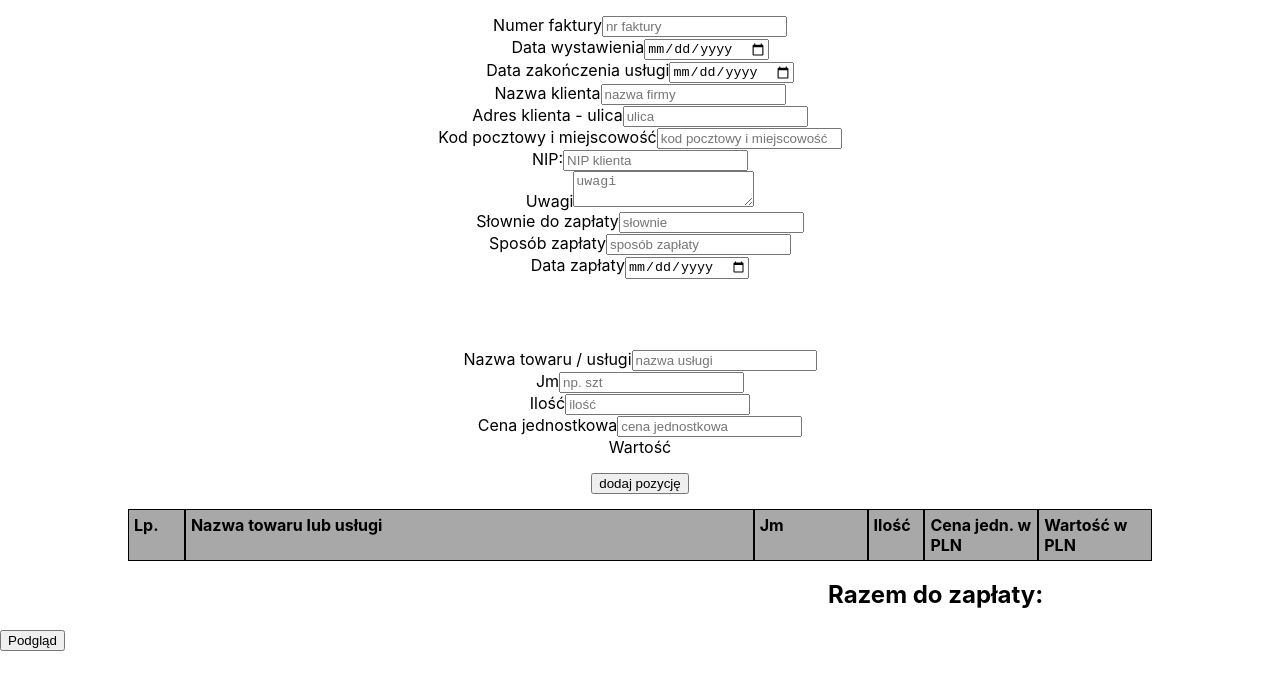
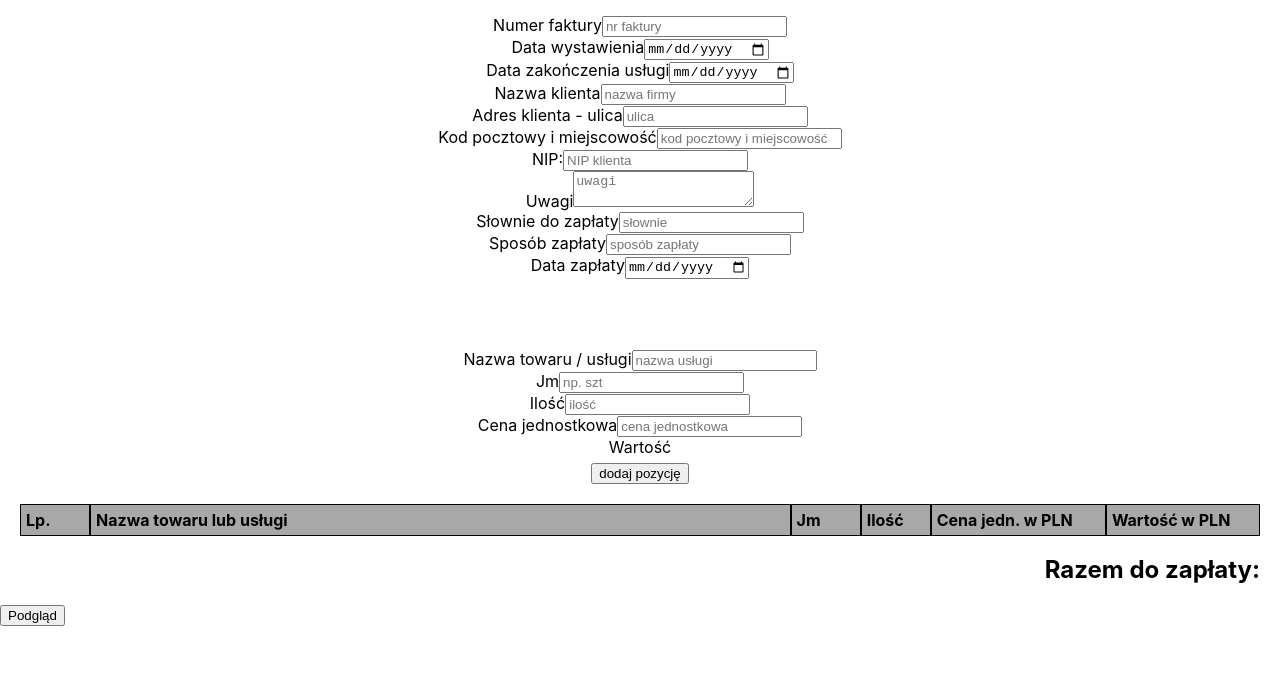
Before and after one commit to aleksandra-rybinska/invoice-generator, a React (Create React App) app: page / in a window 1280 px wide. Shown: the top 690 px of the page. Built offline with nearby package versions, Linux system fonts and the light colour scheme.

Commit message:
invoice styles updated

```diff
--- a/src/App.js
+++ b/src/App.js
@@ -9,6 +9,7 @@ import SellerDetails from './components/SellerDetails';
 import ClientDetails from './components/ClientDetails';
 import Notes from './components/Notes';
 import PaymentDetails from './components/PaymentDetails';
+import Sing from './components/Sing';
 
 function App() {
     const [showInvoice, setShowInvoice] = useState(false);
@@ -29,7 +30,7 @@ function App() {
                         <PaymentDetails />
                         <Notes />
                     </div>
-                    <p>podpis</p>
+                    <Sing />
                     <p>
                         Sprzedawca zwolniony podmiotowo z podatku od towarów i
                         usług [dostawa towarów lub świadczenie usług zwolnione
--- a/src/components/ClientDetails.js
+++ b/src/components/ClientDetails.js
@@ -4,8 +4,8 @@ const ClientDetails = () => {
     const { invoiceData } = useInvoice();
 
     return (
-        <div className='details-clients'>
-            <h2>Nabywca</h2>
+        <div className='details-container'>
+            <h2 className='details-title'>Nabywca</h2>
             <p>{invoiceData.clientName}</p>
             <p>{invoiceData.clientAddress1}</p>
             <p>{invoiceData.clientAddress2}</p>
--- a/src/components/PositionsTable.js
+++ b/src/components/PositionsTable.js
@@ -28,7 +28,7 @@ const PositionsTable = () => {
 
             {positionsList.map((item, index) => {
                 return (
-                    <div className='grid-row'>
+                    <div key={item.id} className='grid-row'>
                         <p>{index + 1}</p>
                         <p>{item.description}</p>
                         <p>{item.jm}</p>
@@ -38,7 +38,9 @@ const PositionsTable = () => {
                     </div>
                 );
             })}
-            <h2 className='total'>Razem do zapłaty:</h2>
+            <div className='total'>
+                <h2>Razem do zapłaty:{}</h2>
+            </div>
         </section>
     );
 };
--- a/src/components/SellerDetails.js
+++ b/src/components/SellerDetails.js
@@ -1,7 +1,7 @@
 const SellerDetails = () => {
     return (
-        <div className='details-my'>
-            <h2>Sprzedawca</h2>
+        <div className='details-container'>
+            <h2 className='details-title'>Sprzedawca</h2>
             <p>"RJR" ROMAN RYBIŃSKI - usługi, produkcja i montaże</p>
             <p>ul. Michała Faradaya 54</p>
             <p>42-202 Częstochowa</p>
--- /dev/null
+++ b/src/components/Sing.js
@@ -0,0 +1,14 @@
+const Sing = () => {
+    return (
+        <div className='sign'>
+            <div className='sign-container'>
+                <p>Podpis osoby uprawnionej do wystawienia faktury</p>
+            </div>
+            <div className='sign-container'>
+                <p>Podpis osoby uprawnionej do odbioru faktury</p>
+            </div>
+        </div>
+    );
+};
+
+export default Sing;
--- a/src/styles.css
+++ b/src/styles.css
@@ -4,6 +4,10 @@ body {
 
 body ul {
   list-style: none;
+}
+
+body p {
+  margin: 6px;
 }
 
 .nav {
@@ -37,6 +41,15 @@ body ul {
   display: flex;
   -ms-flex-pack: distribute;
       justify-content: space-around;
+}
+
+.details-container {
+  width: 100%;
+  margin: 0 20px;
+}
+
+.details-title {
+  border-bottom: 1px solid black;
 }
 
 .date {
@@ -80,15 +93,14 @@ body ul {
 }
 
 .grid {
-  margin: 0 auto;
-  width: 80%;
+  margin: 20px 20px 0 20px;
 }
 
 .grid-row {
   display: -ms-grid;
   display: grid;
-  -ms-grid-columns: 0.5fr 5fr 1fr 0.5fr 1fr 1fr;
-      grid-template-columns: 0.5fr 5fr 1fr 0.5fr 1fr 1fr;
+  -ms-grid-columns: 0.5fr 5fr 0.5fr 0.5fr 1.25fr 1.1fr;
+      grid-template-columns: 0.5fr 5fr 0.5fr 0.5fr 1.25fr 1.1fr;
 }
 
 .grid-row:first-child {
@@ -102,6 +114,29 @@ body ul {
 }
 
 .total {
-  margin-left: 700px;
+  display: -webkit-box;
+  display: -ms-flexbox;
+  display: flex;
+  -webkit-box-pack: end;
+      -ms-flex-pack: end;
+          justify-content: flex-end;
+  margin-left: 20px;
+}
+
+.sign {
+  display: -webkit-box;
+  display: -ms-flexbox;
+  display: flex;
+  -webkit-box-orient: horizontal;
+  -webkit-box-direction: normal;
+      -ms-flex-direction: row;
+          flex-direction: row;
+  -ms-flex-pack: distribute;
+      justify-content: space-around;
+  margin: 150px 0 50px 0;
+}
+
+.sign-container {
+  border-top: 1px solid black;
 }
 /*# sourceMappingURL=styles.css.map */
--- a/src/styles.scss
+++ b/src/styles.scss
@@ -2,6 +2,9 @@ body {
     margin: 0 auto;
     ul {
         list-style: none;
+    }
+    & p {
+        margin: 6px;
     }
 }
 .nav {
@@ -17,6 +20,13 @@ body {
 .details {
     display: flex;
     justify-content: space-around;
+    &-container {
+        width: 100%;
+        margin: 0 20px;
+    }
+    &-title {
+        border-bottom: 1px solid black;
+    }
 }
 .date {
     display: flex;
@@ -40,11 +50,10 @@ body {
     margin: 15px;
 }
 .grid {
-    margin: 0 auto;
-    width: 80%;
+    margin: 20px 20px 0 20px;
     &-row {
         display: grid;
-        grid-template-columns: 0.5fr 5fr 1fr 0.5fr 1fr 1fr;
+        grid-template-columns: 0.5fr 5fr 0.5fr 0.5fr 1.25fr 1.1fr;
         &:first-child {
             background: #a8a8a8;
         }
@@ -56,5 +65,16 @@ body {
     }
 }
 .total {
-    margin-left: 700px;
+    display: flex;
+    justify-content: flex-end;
+    margin-left: 20px;
 }
+.sign {
+    display: flex;
+    flex-direction: row;
+    justify-content: space-around;
+    margin: 150px 0 50px 0;
+    &-container {
+        border-top: 1px solid black;
+    }
+}
```
Also changed, not shown: 1 other file (tests, documents, lock files or other folders).
